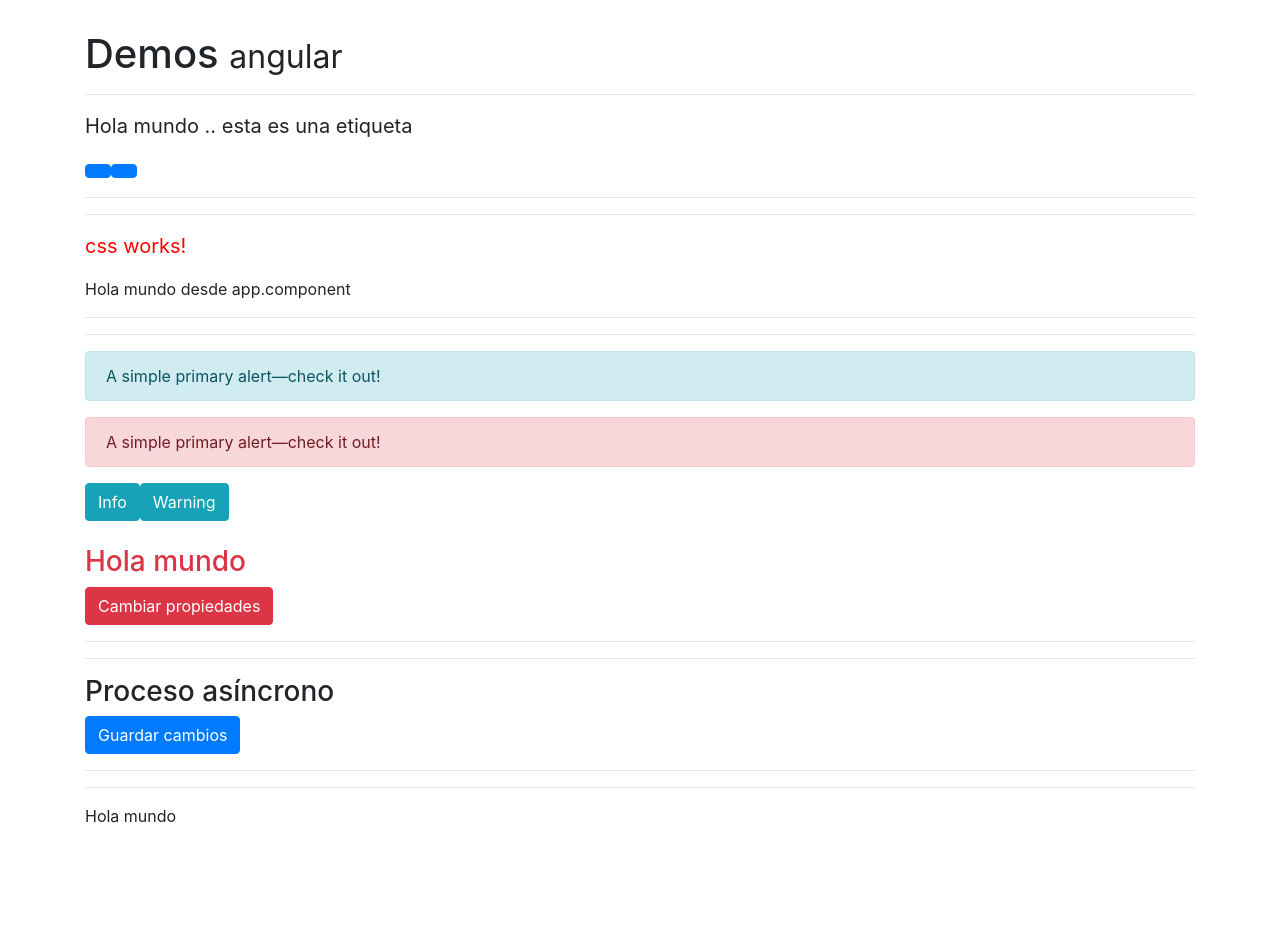
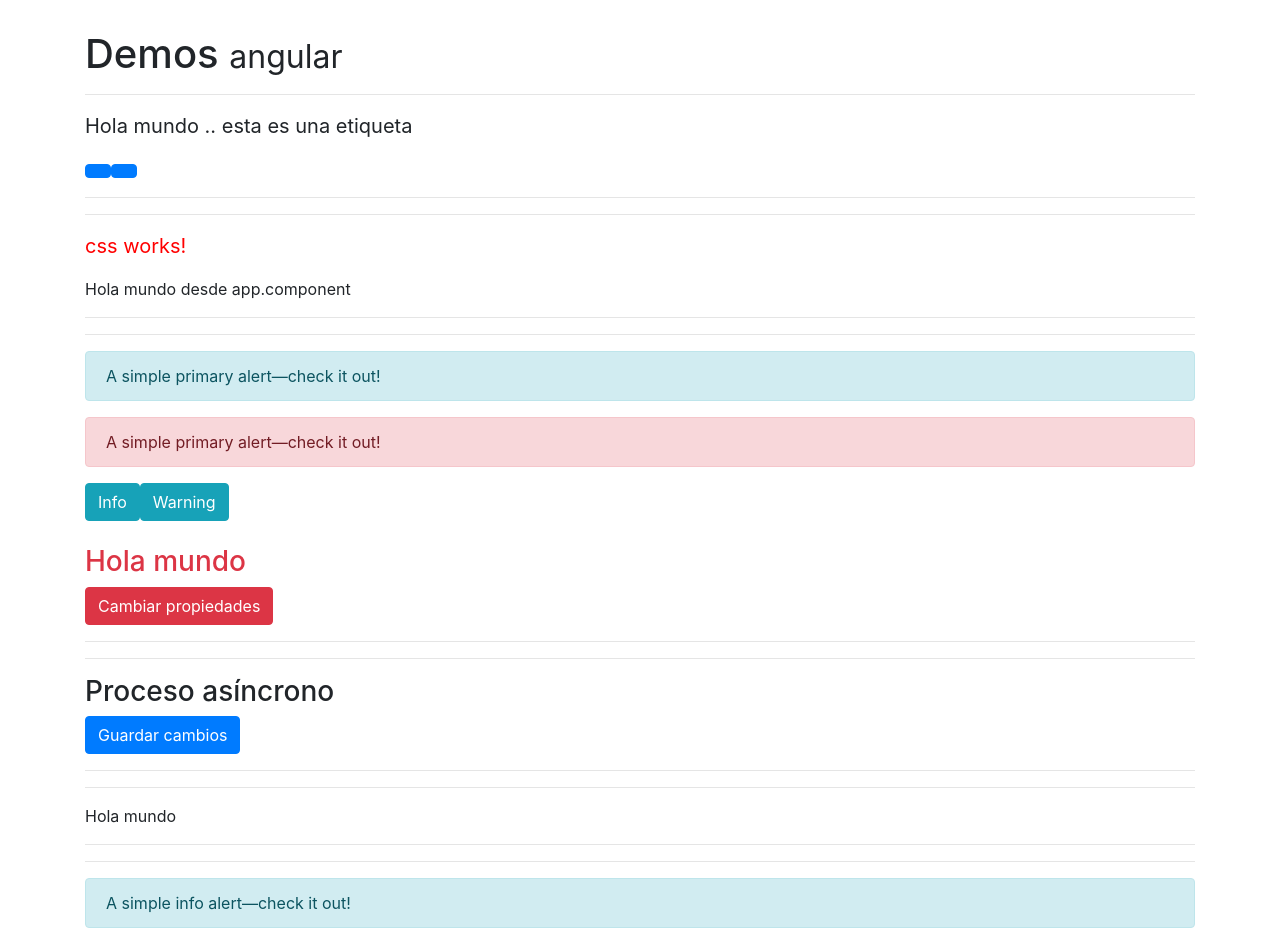
Before and after one commit to ljavierfm/misc, an Angular app: page / in a window 1280 px wide. Before the commit the page ends 844 px from the top, so only its background shows below. Built offline with nearby package versions, Linux system fonts and the light colour scheme; some icons are missing.

Commit message:
ngSwitch

```diff
--- a/src/app/app.component.html
+++ b/src/app/app.component.html
@@ -9,4 +9,6 @@
 <app-clases></app-clases>
 <hr><hr>
 <p [appResaltado]="'orange'">Hola mundo</p>
+<hr><hr>
+<app-ng-switch></app-ng-switch>
 </div>
--- a/src/app/app.module.ts
+++ b/src/app/app.module.ts
@@ -7,6 +7,7 @@
 import { CssComponent } from './components/css/css.component';
 import { ClasesComponent } from './components/clases/clases.component';
 import { ResaltadoDirective } from './directives/resaltado.directive';
+import { NgSwitchComponent } from './components/ng-switch/ng-switch.component';
 
 
 @NgModule({
@@ -15,7 +16,8 @@
     NgStyleComponent,
     CssComponent,
     ClasesComponent,
-    ResaltadoDirective
+    ResaltadoDirective,
+    NgSwitchComponent
   ],
   imports: [
     BrowserModule
--- /dev/null
+++ b/src/app/components/ng-switch/ng-switch.component.html
@@ -0,0 +1,20 @@
+<div [ngSwitch]="alerta">
+  <div *ngSwitchCase="'success'" class="alert alert-success" role="alert">
+    A simple success alert—check it out!
+  </div>
+  <div *ngSwitchCase="'danger'" class="alert alert-danger" role="alert">
+    A simple danger alert—check it out!
+  </div>
+  <div *ngSwitchCase="'warning'" class="alert alert-warning" role="alert">
+    A simple warning alert—check it out!
+  </div>
+  <div *ngSwitchCase="'info'" class="alert alert-info" role="alert">
+    A simple info alert—check it out!
+  </div>
+  <div *ngSwitchCase="'dark'" class="alert alert-dark" role="alert">
+    A simple dark alert—check it out!
+  </div>
+  <div *ngSwitchDefault class="alert alert-light" role="alert">
+    A simple light alert—check it out!
+  </div>
+</div>
--- /dev/null
+++ b/src/app/components/ng-switch/ng-switch.component.ts
@@ -0,0 +1,16 @@
+import { Component, OnInit } from '@angular/core';
+
+@Component({
+  selector: 'app-ng-switch',
+  templateUrl: './ng-switch.component.html',
+  styles: []
+})
+export class NgSwitchComponent implements OnInit {
+  alerta:string='info';
+
+  constructor() { }
+
+  ngOnInit() {
+  }
+
+}
```
